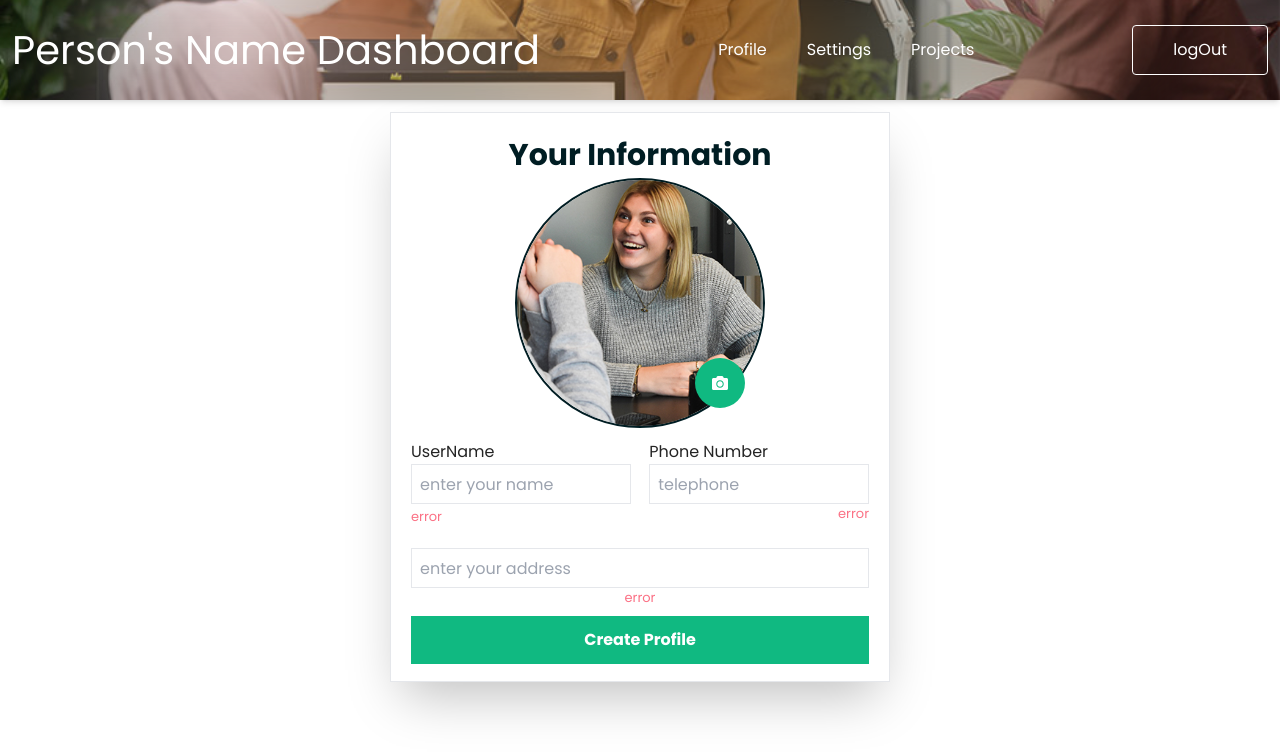
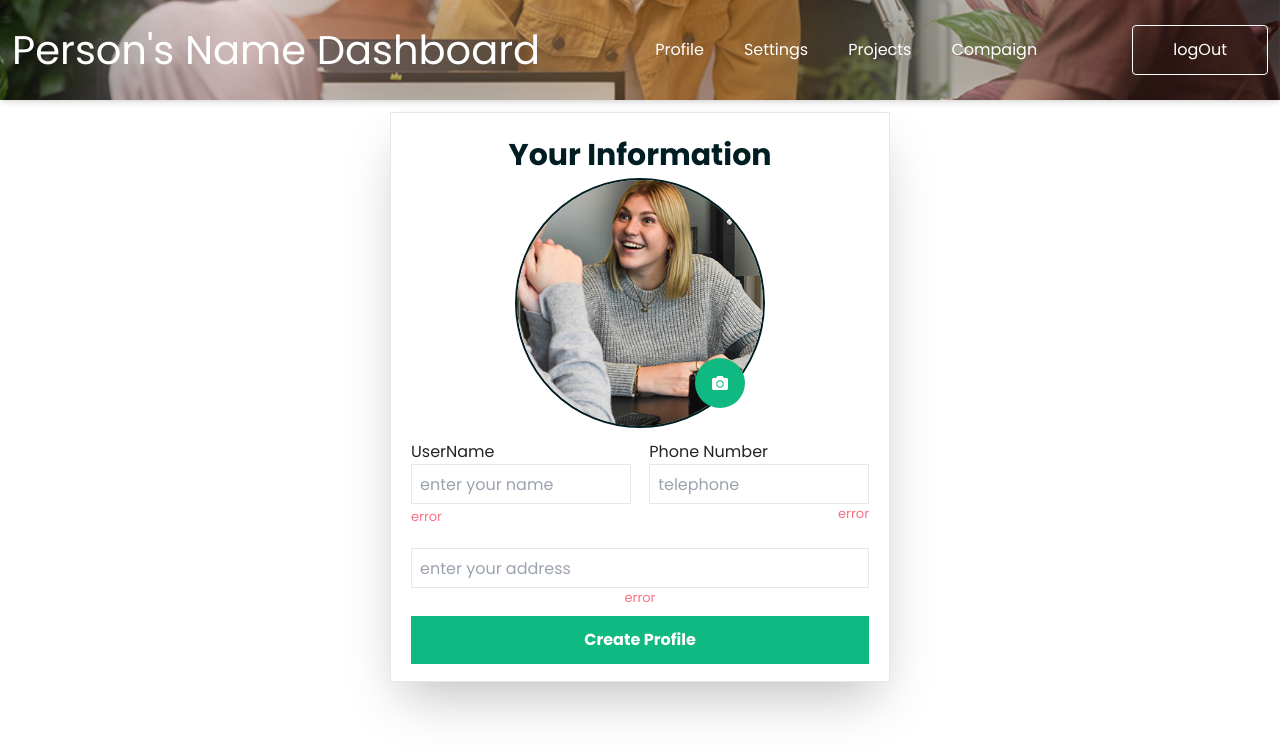
Before and after one commit to Akinolajsh/Energy-CrowdFunding-Platform, a React (Vite) app: page /profile in a window 1280 px wide. Shown: the top 756 px of the page. Built offline with nearby package versions, Linux system fonts and the light colour scheme.

Commit message:
new commit from franklin

```diff
--- a/src/Router/mainRoute.tsx
+++ b/src/Router/mainRoute.tsx
@@ -14,6 +14,7 @@ import Dashboard from "../components/alternate/Dashboard";
 import NewProfile from "../components/alternate/NewProfile";
 import Settings from "../components/alternate/Settings";
 import Projects from "../components/alternate/Projects";
+import Compaign from "../components/alternate/Compaign";
 
 export const mainRoute = createBrowserRouter([
   {
@@ -33,6 +34,11 @@ export const mainRoute = createBrowserRouter([
         index: true,
         path: "/profile/projects",
         element: <Projects />,
+      },
+      {
+        index: true,
+        path: "/profile/launch",
+        element: <Compaign />,
       },
     ],
   },
--- /dev/null
+++ b/src/components/alternate/Compaign.tsx
@@ -0,0 +1,7 @@
+const Compaign = () => {
+  return (
+    <div>Compaign</div>
+  )
+}
+
+export default Compaign
--- a/src/components/alternate/DashboardHeader.tsx
+++ b/src/components/alternate/DashboardHeader.tsx
@@ -7,7 +7,7 @@ const DashboardHeader = () => {
       <div className="flex text-white w-full relative h-[100px]">
         <img src={img1} className="object-cover w-full absolute h-full" />
         <div className="absolute justify-between z-40 bg-opacity-10 shadow-md p-3 flex items-center backdrop-blur-3xl w-full h-full">
-          <p className="text-[40px]">Person's Name Dashboard</p>
+          <p className="text-[40px]  tablet:text-[30px]">Person's Name Dashboard</p>
           <div className="flex items-center ml-5">
             <span className="cursor-pointer hover:scale-[1.09] mx-5">
               <Link to={`/profile`}>Profile</Link>
@@ -17,6 +17,9 @@ const DashboardHeader = () => {
             </span>
             <span className="cursor-pointer hover:scale-[1.09] mx-5">
               <Link to={`/profile/projects`}>Projects</Link>
+            </span>
+            <span className="cursor-pointer hover:scale-[1.09] mx-5">
+              <Link to={`/profile/launch`}>Compaign</Link>
             </span>
           </div>
           <button
```
